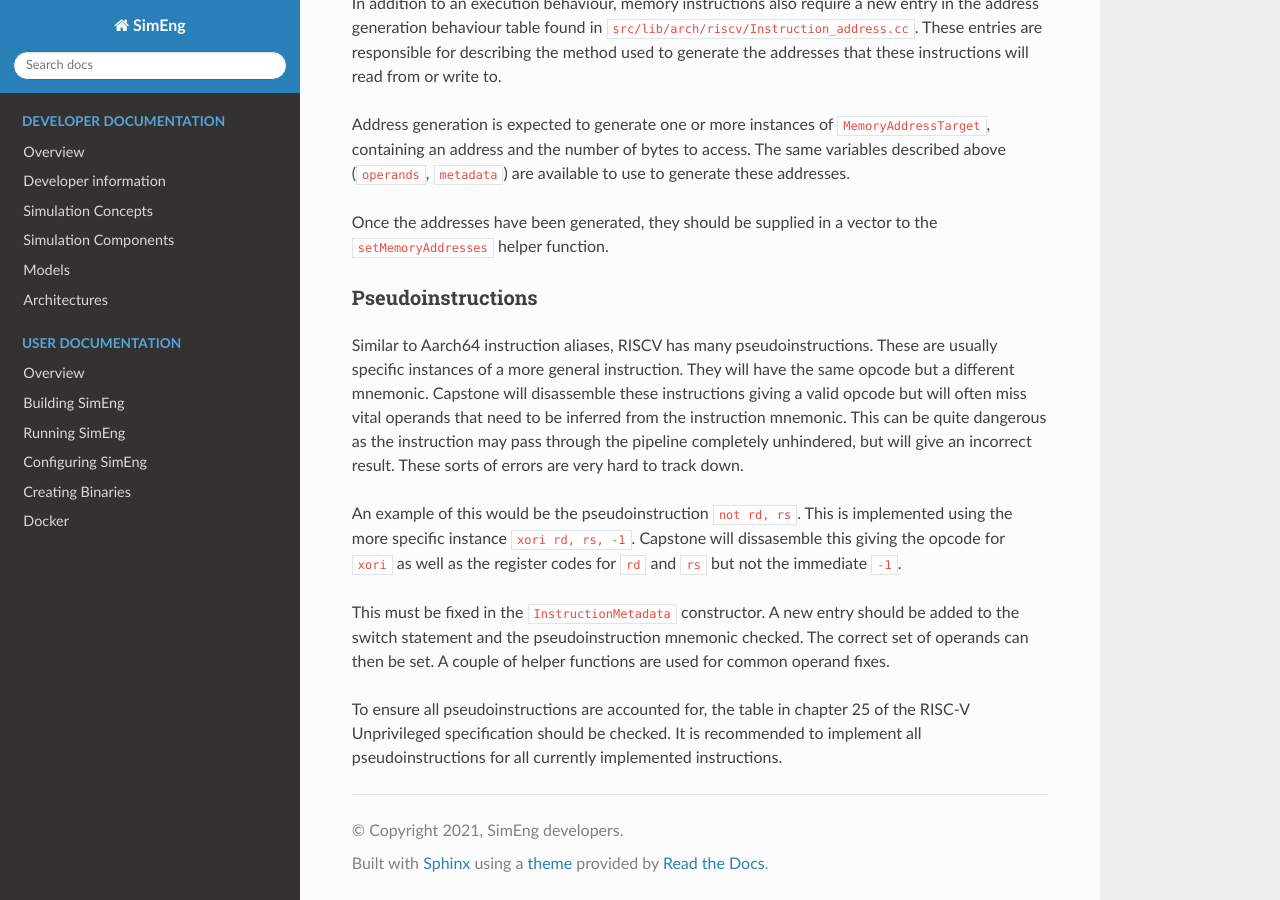
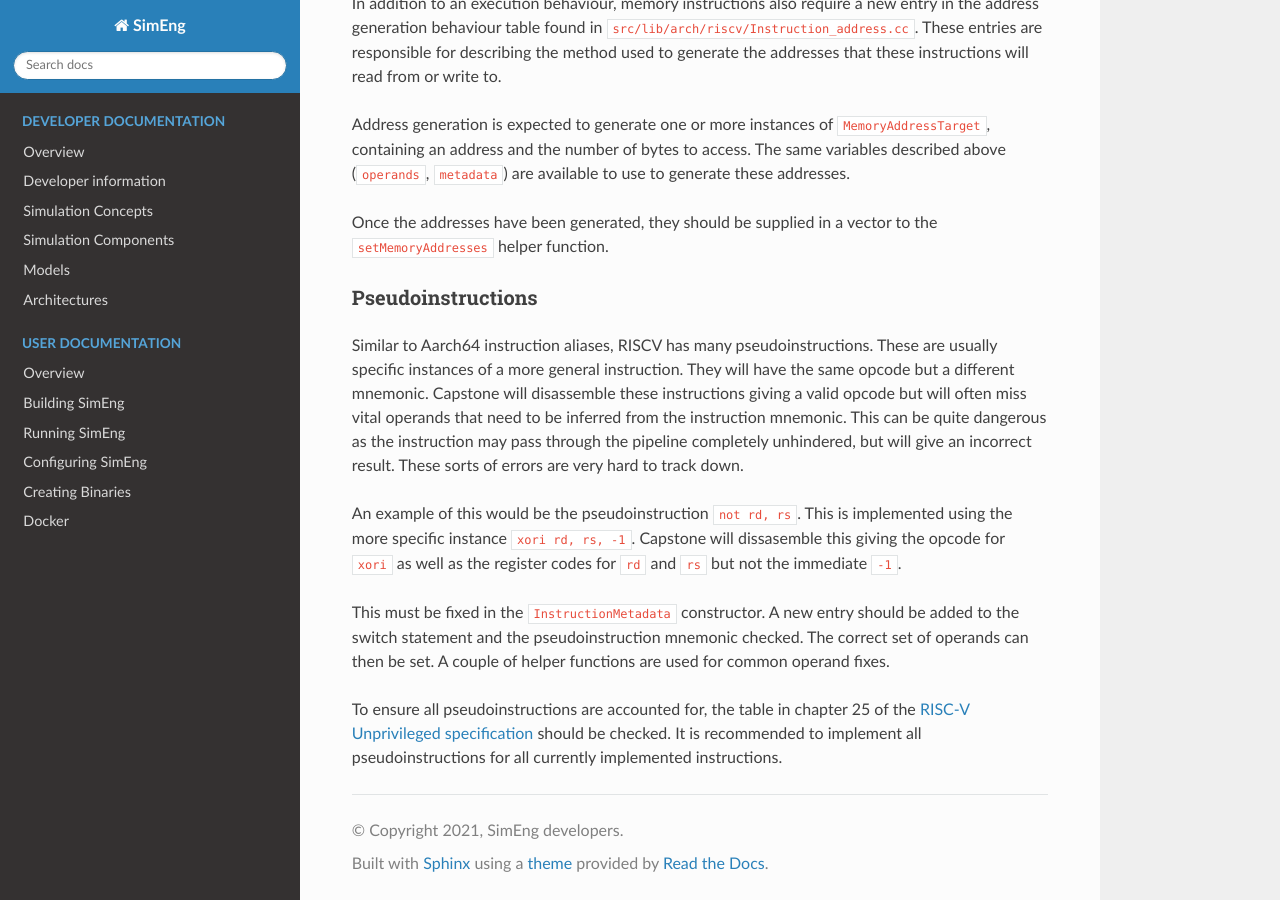
Before and after one commit to UoB-HPC/SimEng, a Sphinx documentation site: the page built from docs/sphinx/developer/arch/supported/riscv.rst, in a window 1280 px wide and 900 px high, scrolled down 1556 px. Built offline with Sphinx 7.4.7 and the Read the Docs theme 2.0.0, drawn with Linux system fonts in a browser that asks for light colours; pages that are not in the unit, such as notebooks, are missing from menus; some of the changed lines change nothing that is shown.

Commit message:
Address comments made on previous PR

```diff
--- a/docs/sphinx/developer/arch/supported/riscv.rst
+++ b/docs/sphinx/developer/arch/supported/riscv.rst
@@ -54,4 +54,4 @@ An example of this would be the pseudoinstruction ``not rd, rs``. This is implem
 
 This must be fixed in the ``InstructionMetadata`` constructor. A new entry should be added to the switch statement and the pseudoinstruction mnemonic checked. The correct set of operands can then be set. A couple of helper functions are used for common operand fixes.
 
-To ensure all pseudoinstructions are accounted for, the table in chapter 25 of the RISC-V Unprivileged specification should be checked. It is recommended to implement all pseudoinstructions for all currently implemented instructions.
+To ensure all pseudoinstructions are accounted for, the table in chapter 25 of the `RISC-V Unprivileged specification <https://riscv.org/technical/specifications/>`_ should be checked. It is recommended to implement all pseudoinstructions for all currently implemented instructions.
```
Also changed, not shown: 5 other files.
